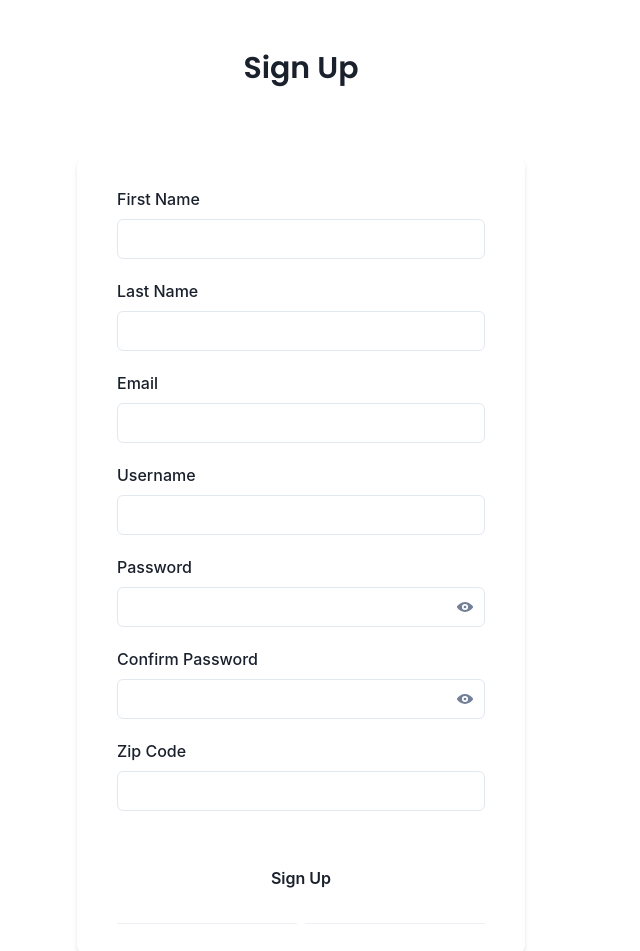
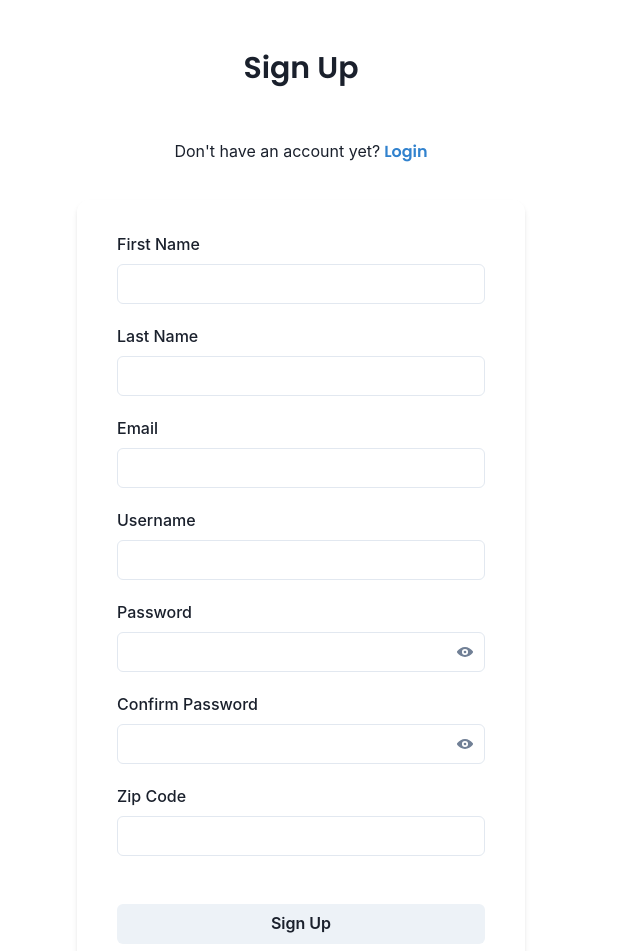
Before and after one commit to MannyGozzi/BookBorrow, a React (Create React App) app in the folder frontend/: page /signup in a window 1280 px wide. Shown: the part 160-1111 px from the top of the page, without its empty margins (339-979 px from the left). Built offline with nearby package versions, Linux system fonts and the light colour scheme.

Commit message:
Fixed styles

```diff
--- a/frontend/src/components/Login.tsx
+++ b/frontend/src/components/Login.tsx
@@ -1,7 +1,6 @@
 import {
   Box,
   Button,
-    Checkbox,
   Container,
   Divider,
   FormControl,
@@ -10,23 +9,26 @@ import {
   HStack,
   Input,
   Stack,
+  Center,
   Text,
-    Image,
-    Center
+  Link,
+  useColorModeValue
 } from '@chakra-ui/react'
 import { PasswordField } from './PasswordField'
-  import React, { ChangeEvent, ChangeEventHandler } from 'react'
+import React from 'react'
+import { Link as ReactLink } from 'react-router-dom'
 
 interface LoginCredentials {
   email: string,
   password: string
 }
 
-  export const Login = () =>  {
+export const Login = () => {
   const [email, setEmail] = React.useState('')
   const [password, setPassword] = React.useState('')
 
   const login = async () => {
+    const data: LoginCredentials = { email, password };
     const response = await fetch('http://localhost:3000/users/login',
       {
         method: "POST",
@@ -34,10 +36,10 @@ import {
         headers: {
           "Content-Type": "application/json",
         },
-        body: JSON.stringify({email, password}),
+        body: JSON.stringify(data),
       });
-      const data = await response.json();
-      console.log(data);
+    const json = await response.json();
+    console.log(json);
     // TODO: ADD ALERT WHEN LOGIN FAILS AND RESET FIELDS
   }
 
@@ -49,10 +51,12 @@ import {
           <Stack spacing={{ base: '2', md: '3' }} textAlign="center">
             <Heading size={{ base: 'lg', md: 'lg' }}><span className='theme-header'>Login</span></Heading>
             <HStack spacing="1" justify="center">
-              {/* <Text color="muted" >Don't have an account?</Text>
+              <Text color={"muted"}>Don't have an account yet?</Text>
+              <Link as={ReactLink} to='/signup'>
                 <Button variant="link" colorScheme="blue" className='theme-header'>
                   Sign up
-              </Button> */}
+                </Button>
+              </Link>
             </HStack>
           </Stack>
         </Stack>
@@ -68,29 +72,19 @@ import {
               <FormControl>
                 <FormLabel htmlFor="email">Email</FormLabel>
                 <Input id="email" type="email" onChange={
-                  (e : React.FormEvent<HTMLInputElement>) => {
-                    setEmail(e.currentTarget.value)}}/>
+                  (e: React.FormEvent<HTMLInputElement>) => {
+                    setEmail(e.currentTarget.value)
+                  }} />
               </FormControl>
               <PasswordField onChange={
-                  (e : React.FormEvent<HTMLInputElement>) => {
-                    setPassword(e.currentTarget.value)}}/>
+                (e: React.FormEvent<HTMLInputElement>) => {
+                  setPassword(e.currentTarget.value)
+                }} />
             </Stack>
             <HStack justify="space-between">
-              {/* <Checkbox defaultChecked>Remember me</Checkbox> */}
-              {/* <Button variant="link" colorScheme="blue" size="sm">
-                Forgot password?
-              </Button> */}
             </HStack>
             <Stack spacing="6">
-              <Button variant="primary" type='submit' onClick={login}>Sign in</Button>
-              <HStack>
-                <Divider />
-                {/* <Text fontSize="sm" whiteSpace="nowrap" color="muted">
-                  or continue with
-                </Text> */}
-                <Divider />
-              </HStack>
-              {/* <OAuthButtonGroup /> */}
+              <Button variant="primary" type='submit' onClick={login} background={useColorModeValue('gray.100', 'gray.600')}>Sign in</Button>
             </Stack>
           </Stack>
         </Box>
--- a/frontend/src/components/Nav.tsx
+++ b/frontend/src/components/Nav.tsx
@@ -53,7 +53,7 @@ import BooBo_logo from '../assets/BooBo_logo.png';
     return (
         <>
             <Center>
-            <Box w={{lg: '75%', md: '85%', sm: '100%'}} px={4}>
+                <Box w={{ lg: '75%', md: '85%', sm: '100%' }} px={4}>
                     <Flex h={16} alignItems={'center'} justifyContent={'space-between'}>
                         <HStack spacing={8} alignItems={'center'}>
                             <Link href='/'>
--- a/frontend/src/components/PasswordField.tsx
+++ b/frontend/src/components/PasswordField.tsx
@@ -34,6 +34,7 @@ import {
               aria-label={isOpen ? 'Mask password' : 'Reveal password'}
               icon={isOpen ? <ViewOffIcon /> : <ViewIcon />}
               onClick={onClickReveal}
+              tabIndex={-1}
             />
           </InputRightElement>
           <Input
@@ -72,6 +73,7 @@ import {
               aria-label={isOpen ? 'Mask password' : 'Reveal password'}
               icon={isOpen ? <ViewOffIcon /> : <ViewIcon />}
               onClick={onClickReveal}
+              tabIndex={-1}
             />
           </InputRightElement>
           <Input
--- a/frontend/src/components/Signup.tsx
+++ b/frontend/src/components/Signup.tsx
@@ -9,10 +9,14 @@ import {
   HStack,
   Input,
   Stack,
-  Center
+  Center,
+  Text,
+  Link,
+  useColorModeValue
 } from '@chakra-ui/react'
 import { PasswordField, ConfirmPasswordField } from './PasswordField'
 import React from 'react'
+import {Link as ReactLink} from 'react-router-dom'
 
 export const Signup = () => {
 
@@ -31,7 +35,7 @@ export const Signup = () => {
         headers: {
           'Content-Type': 'application/x-www-form-urlencoded',
         },
-      body: JSON.stringify({firstName, lastName, email, password, zip_code: zipCode, username}),
+        body: JSON.stringify({ firstName, lastName, email, password, zip_code: zipCode, username }),
       });
     const data = await response.json();
     console.log(data);
@@ -39,7 +43,7 @@ export const Signup = () => {
 
   return (
     <Container maxW="lg" py={{ base: '12', md: '24' }} px={{ base: '0', sm: '8' }}>
-    <Stack spacing="8">
+      <Stack spacing="4">
         <Stack spacing="6">
           <Center></Center>
           <Stack spacing={{ base: '2', md: '3' }} textAlign="center">
@@ -50,8 +54,16 @@ return (
             </HStack>
           </Stack>
         </Stack>
+        <Center pb={5}>
+          <Text color={"muted"} mr={1}>Don't have an account yet? </Text>
+          <Link as={ReactLink} to='/login'>
+            <Button variant="link" colorScheme="blue" className='theme-header'>
+              Login
+            </Button>
+          </Link>
+        </Center>
         <Box
-        py={{ base: '0', sm: '8' }}
+          py={{ base: '4', sm: '8' }}
           px={{ base: '4', sm: '10' }}
           bg={{ base: 'transparent', sm: 'bg-surface' }}
           boxShadow={{ base: 'none', sm: 'md' }}
@@ -62,42 +74,50 @@ return (
               <FormControl>
                 <FormLabel htmlFor="First Name">First Name</FormLabel>
                 <Input id="First Name" type="text" onChange={
-                  (e : React.FormEvent<HTMLInputElement>) => {
-                    setFirstName(e.currentTarget.value)}}/>
+                  (e: React.FormEvent<HTMLInputElement>) => {
+                    setFirstName(e.currentTarget.value)
+                  }} />
               </FormControl>
               <FormControl>
                 <FormLabel htmlFor="Last Name">Last Name</FormLabel>
                 <Input id="Last Name" type="text" onChange={
-                  (e : React.FormEvent<HTMLInputElement>) => {
-                    setLastName(e.currentTarget.value)}}/>
+                  (e: React.FormEvent<HTMLInputElement>) => {
+                    setLastName(e.currentTarget.value)
+                  }} />
               </FormControl>
               <FormControl>
                 <FormLabel htmlFor="email">Email</FormLabel>
                 <Input id="email" type="email" onChange={
-                  (e : React.FormEvent<HTMLInputElement>) => {
-                    setEmail(e.currentTarget.value)}}/>
+                  (e: React.FormEvent<HTMLInputElement>) => {
+                    setEmail(e.currentTarget.value)
+                  }} />
               </FormControl>
               <FormControl>
                 <FormLabel htmlFor="Username">Username</FormLabel>
                 <Input id="Username" type="text" onChange={
-                  (e : React.FormEvent<HTMLInputElement>) => {
-                    setUsername(e.currentTarget.value)}}/>
+                  (e: React.FormEvent<HTMLInputElement>) => {
+                    setUsername(e.currentTarget.value)
+                  }} />
               </FormControl>
               <PasswordField onChange={
-                  (e : React.FormEvent<HTMLInputElement>) => {
-                    setPassword(e.currentTarget.value)}}/>
+                (e: React.FormEvent<HTMLInputElement>) => {
+                  setPassword(e.currentTarget.value)
+                }} />
               <ConfirmPasswordField />
               <FormControl>
                 <FormLabel htmlFor="ZipCode">Zip Code</FormLabel>
                 <Input id="ZipCode" type="text" onChange={
-                  (e : React.FormEvent<HTMLInputElement>) => {
-                    setZipCode(e.currentTarget.value)}}/>
+                  (e: React.FormEvent<HTMLInputElement>) => {
+                    setZipCode(e.currentTarget.value)
+                  }} />
               </FormControl>
             </Stack>
             <HStack justify="space-between">
             </HStack>
             <Stack spacing="6">
-            <Button variant="primary" type='submit' onClick={signup}>Sign Up</Button>
+              <Button variant="primary" type='submit'
+                background={useColorModeValue('gray.100', 'gray.600')}
+                onClick={signup}>Sign Up</Button>
               <HStack>
                 <Divider />
                 <Divider />
```
Also changed, not shown: 2 other files (tests, documents, lock files or other folders). Lines whose indentation alone changed are shown as unchanged.
